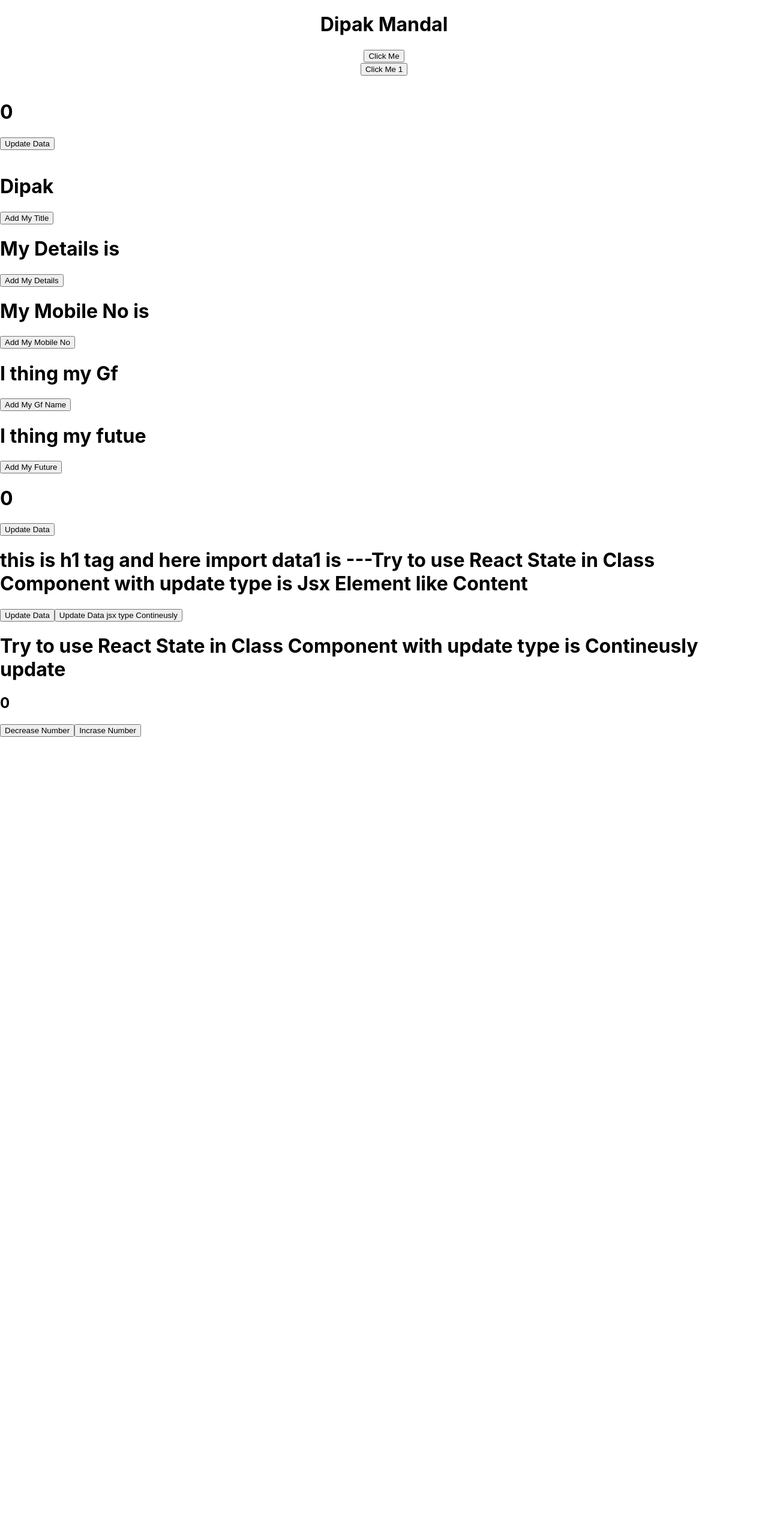
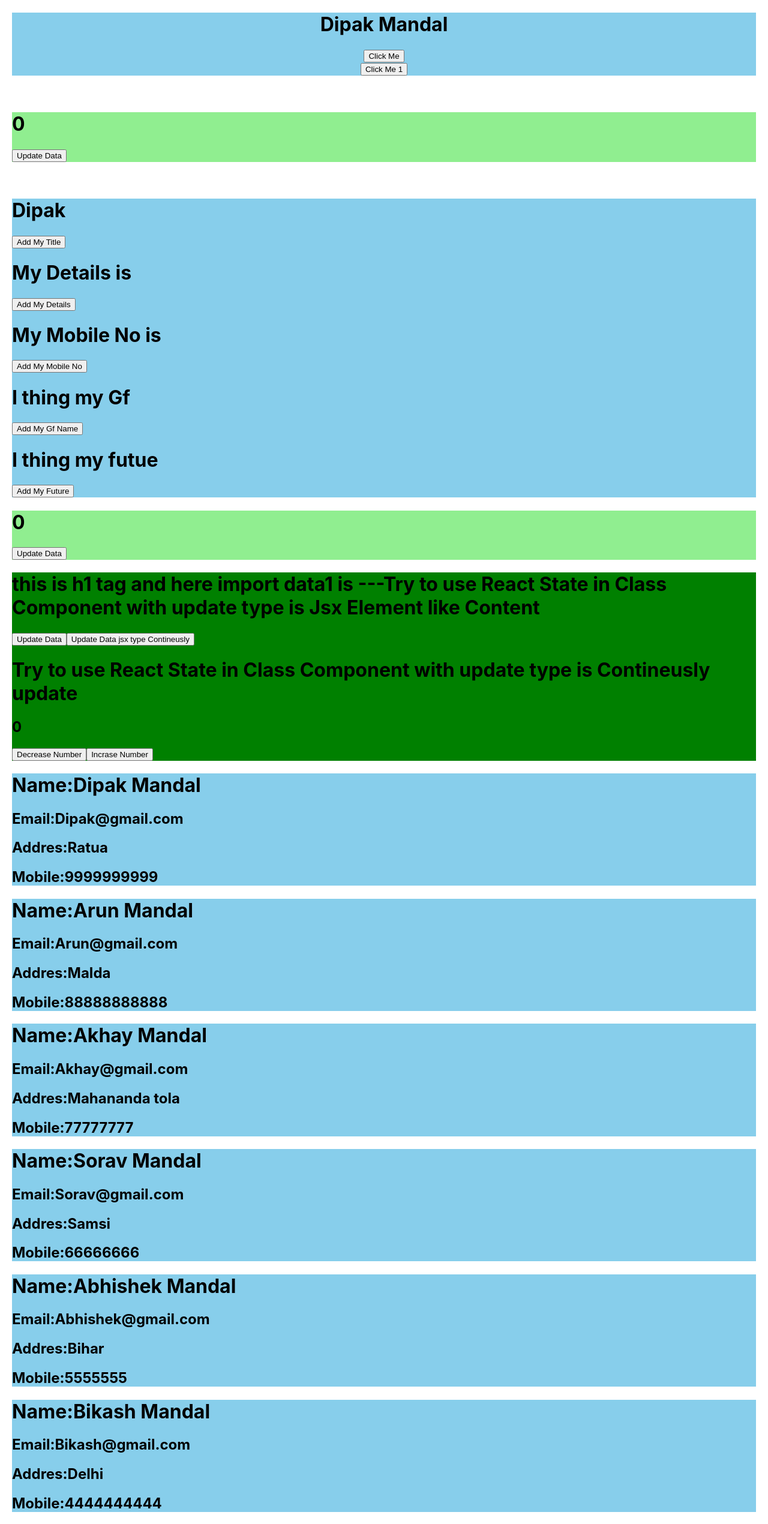
Before and after one commit to dbsmandal/React-Tutorial, a React (Create React App) app in the folder react-tutorial/: page / in a window 1280 px wide. Shown: the whole page at 60% size. Before the commit the page ends 1228 px from the top, so only its background shows below. Built offline with nearby package versions, Linux system fonts and the light colour scheme.

Commit message:
use props

```diff
--- a/react-tutorial/src/App.js
+++ b/react-tutorial/src/App.js
@@ -1,11 +1,14 @@
 import './App.css';
 import ClickEvent from './ClickEvent10/ClickEvent';
+import FunProps from './Props/FunProps';
 import StateInFunCompo from './State/StateInFunCompo';
 import UseStateClass from './State/UseStateClass';
 import UseStateFun from './State/UseStateFun';
 function App() {
   return (
-  <><div><ClickEvent/></div>
+  <><div>
+    <ClickEvent/>
+    </div>
 
   <br />
   <div className='function-state'> <StateInFunCompo/>
@@ -16,6 +19,9 @@ function App() {
  <div className="classCompo-State">
 <UseStateClass/>
  </div>
+ <div className="props">
+  <FunProps/>
+ </div>
 
 
   </>
--- a/react-tutorial/src/ClickEvent10/ClickEvent.js
+++ b/react-tutorial/src/ClickEvent10/ClickEvent.js
@@ -15,7 +15,7 @@ function ClickEvent() {
         alert(data);
     }
     return (
-      <div className="App">
+      <div className="App"  style={{backgroundColor:"Skyblue",margin:20}}>
        <h1>{data}</h1>
        <button onClick={Click}>Click Me</button>
        <br />
--- /dev/null
+++ b/react-tutorial/src/Props/FunProps.js
@@ -0,0 +1,15 @@
+import React from 'react'
+import Student from './Student'
+
+export default function FunProps() {
+  return (
+    <div>
+      <Student name ={"Dipak Mandal"} email={"Dipak@gmail.com"} others={{Addres:"Ratua",Mobile:"9999999999"}}/>
+      <Student name ={"Arun Mandal"} email={"Arun@gmail.com"} others={{Addres:"Malda",Mobile:"88888888888"}}/>
+      <Student name ={"Akhay Mandal"} email={"Akhay@gmail.com"} others={{Addres:"Mahananda tola",Mobile:"77777777"}}/>
+      <Student name ={"Sorav Mandal"} email={"Sorav@gmail.com"} others={{Addres:"Samsi",Mobile:"66666666"}}/>
+      <Student name ={"Abhishek Mandal"} email={"Abhishek@gmail.com"} others={{Addres:"Bihar",Mobile:"5555555"}}/>
+      <Student name ={"Bikash Mandal"} email={"Bikash@gmail.com"} others={{Addres:"Delhi",Mobile:"4444444444"}}/>
+    </div>
+  )
+}
--- /dev/null
+++ b/react-tutorial/src/Props/Student.js
@@ -0,0 +1,12 @@
+import React from 'react'
+
+export default function Student(props) {
+  return (
+    <div style={{backgroundColor:"Skyblue",margin:20}}>
+      <h1>Name:{props.name}</h1>
+      <h2>Email:{props.email}</h2>
+      <h2>Addres:{props.others.Addres}</h2>
+      <h2>Mobile:{props.others.Mobile}</h2>
+    </div>
+  )
+}
--- a/react-tutorial/src/State/StateInFunCompo.js
+++ b/react-tutorial/src/State/StateInFunCompo.js
@@ -1,5 +1,4 @@
-import React from 'react'
-import {useState} from 'react'
+import React,{useState} from 'react'
 
 
 export default function StateInFunCompo() {
@@ -8,9 +7,8 @@ export default function StateInFunCompo() {
         setData(data + 1)
 
     }
-    console.warn("______");
     return (
-        <div>
+        <div  style={{backgroundColor:"lightgreen",margin:20}}>
 
             <h1>{data}</h1>
             <button onClick={updateData}>Update Data</button>
--- a/react-tutorial/src/State/UseStateClass.js
+++ b/react-tutorial/src/State/UseStateClass.js
@@ -13,7 +13,7 @@ class  UseStateClass extends Component {
         }
     }
 
-    JsxElement(){
+     JsxElement(){
         this.setState({data1:"Update this data with help of state in class component"})
     }
     Contineusly(){
@@ -27,7 +27,7 @@ class  UseStateClass extends Component {
     }
     render(){
         return (
-            <div>
+            <div style={{backgroundColor:"green",margin:20}}>
 
               <h1> this is h1 tag and here import data1 is ---{this.state.data1}</h1>
               <button onClick={()=>this.JsxElement()}> Update Data</button>
--- a/react-tutorial/src/State/UseStateFun.js
+++ b/react-tutorial/src/State/UseStateFun.js
@@ -1,7 +1,7 @@
 import React from 'react'
 import { useState } from 'react'
 
-export default function UseState() {
+export default function UseStateFun() {
     const[data,setData]=useState("Dipak ")
     const[Data1,setData1]=useState("My Details is  ")
     const[data2,setData2]=useState("My Mobile No is  ")
@@ -28,7 +28,7 @@ function Future(){
 
 
   return (
-    <div>
+    <div style={{backgroundColor:"Skyblue",margin:20}}>
       <h1>{data}</h1>
 <button onClick={AddMe}>Add My Title</button>
 <h1>{Data1}</h1>
```
